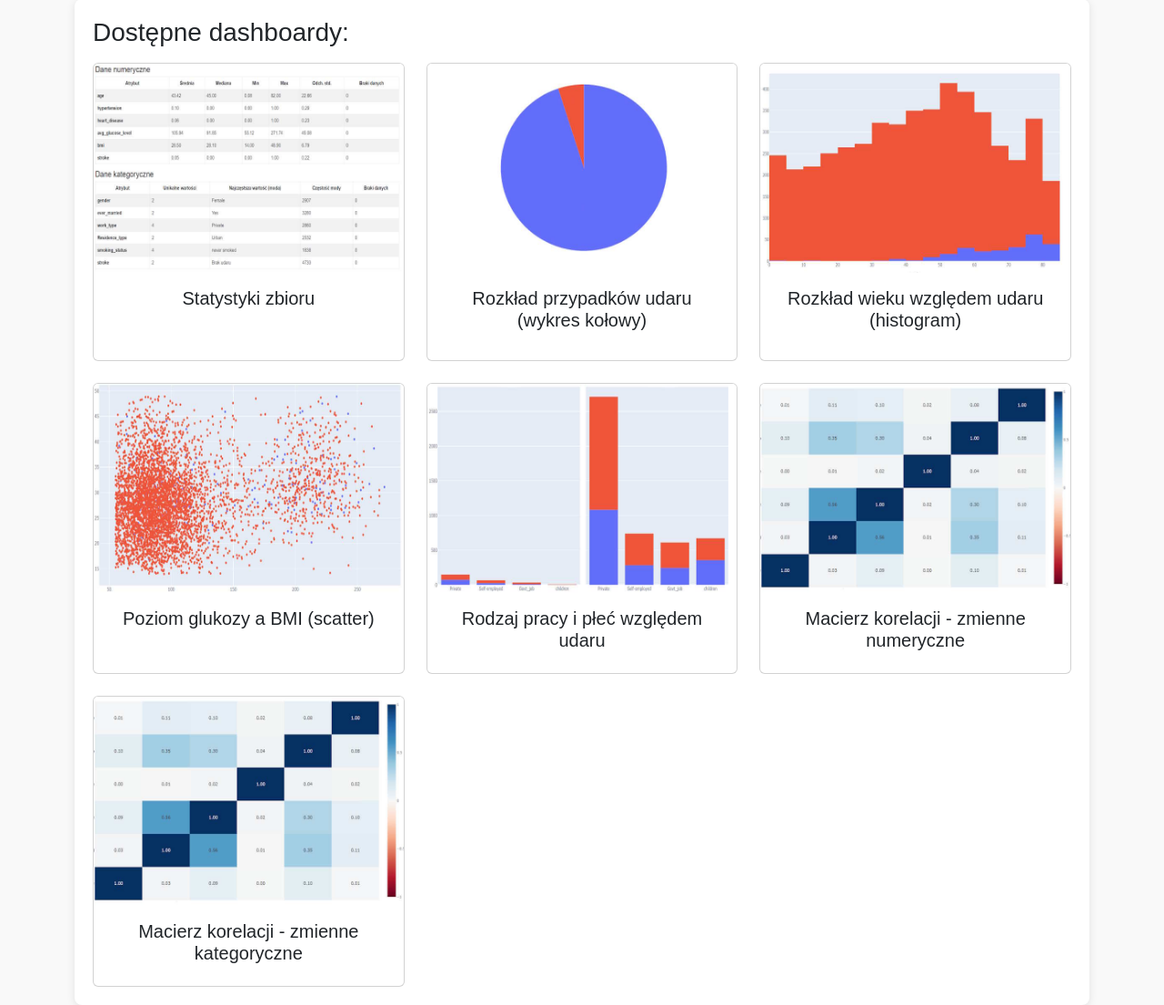
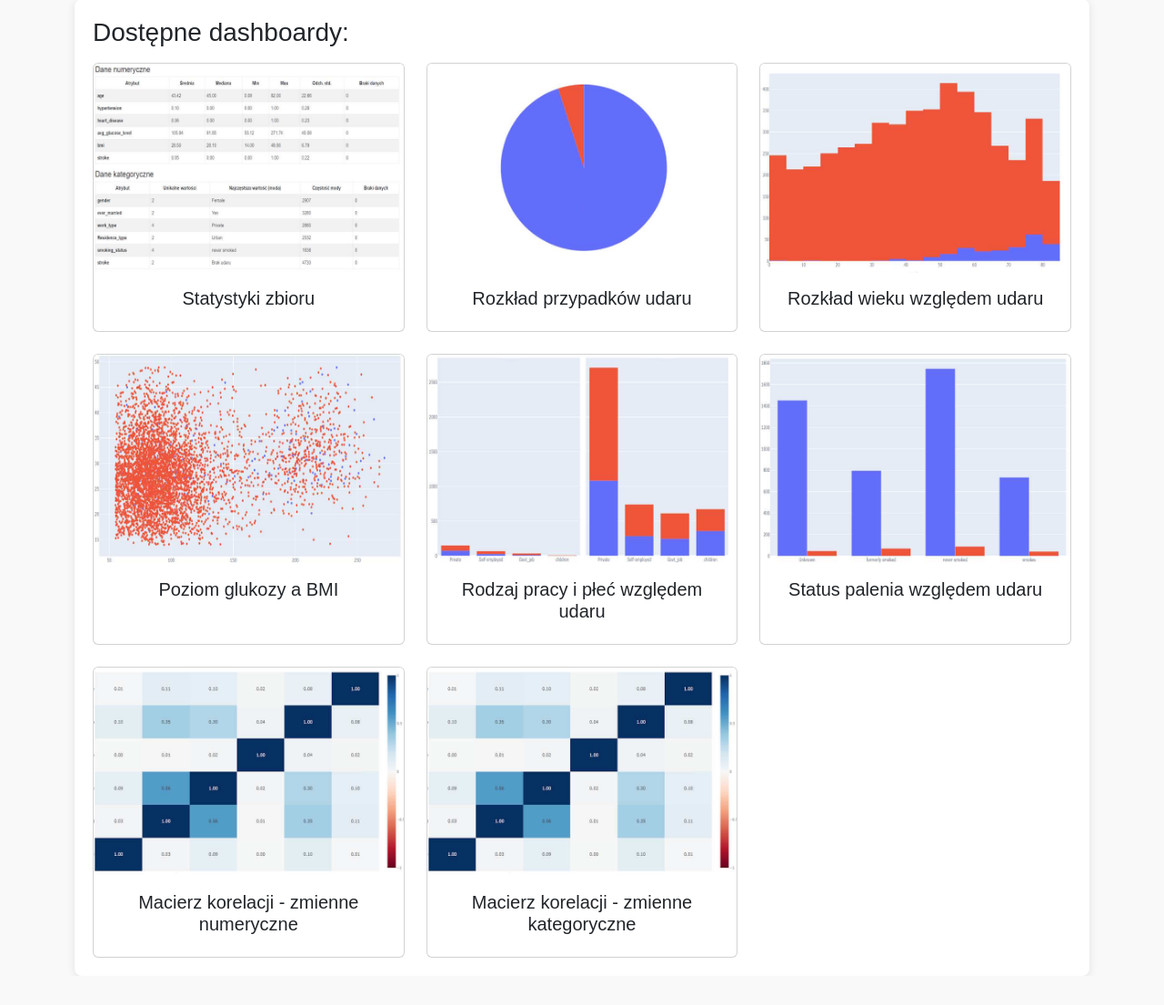
Before and after one commit to whatepa/wd-projekt, a Flask app: page / in a window 1280 px wide. Shown: the part 97-1202 px from the top of the page at 91% size. After the commit the page ends 1150 px from the top, so only its background shows below. Run offline with Flask 3, Linux system fonts and the light colour scheme.

Commit message:
added smoking barplot

```diff
--- a/app.py
+++ b/app.py
@@ -98,6 +98,16 @@ def dashboard_work():
     graph_html = fig.to_html(full_html=False)
     return render_template('dashboard_work.html', graph_html=graph_html)
 
+@app.route('/dashboard_smoking')
+def dashboard_boxplot():
+    fig = px.bar(df_mapped.groupby(['smoking_status', 'stroke']).size().reset_index(name='count'),
+              x="smoking_status", y="count", color="stroke", barmode="group", height=650,
+              title="Status palenia a wystąpienie udaru",
+              labels={"stroke": "Udar"})
+
+    graph_html = fig.to_html(full_html=False)
+    return render_template('dashboard_smoking.html', graph_html=graph_html)
+
 @app.route('/dashboard_cm')
 def dashboard_cm():
     numeric_df = df.select_dtypes(include=['number'])
--- a/templates/index.html
+++ b/templates/index.html
@@ -49,10 +49,7 @@
                   alt="Wykres kołowy przedstawiający rozkład przypadków udaru"
                 />
                 <div class="card-body">
-                  <h5 class="card-title text-center">
-                    Rozkład przypadków udaru
-                    <p>(wykres kołowy)</p>
-                  </h5>
+                  <h5 class="card-title text-center">Rozkład przypadków udaru</h5>
                 </div>
               </a>
             </div>
@@ -66,7 +63,7 @@
                   alt="Histogram przedstawiający rozkład wieku względem udaru"
                 />
                 <div class="card-body">
-                  <h5 class="card-title text-center">Rozkład wieku względem udaru (histogram)</h5>
+                  <h5 class="card-title text-center">Rozkład wieku względem udaru</h5>
                 </div>
               </a>
             </div>
@@ -80,7 +77,7 @@
                   alt="Wykres punktowy poziomu glukozy a BMI"
                 />
                 <div class="card-body">
-                  <h5 class="card-title text-center">Poziom glukozy a BMI (scatter)</h5>
+                  <h5 class="card-title text-center">Poziom glukozy a BMI</h5>
                 </div>
               </a>
             </div>
@@ -101,9 +98,23 @@
           </div>
           <div class="col">
             <div class="card h-100">
+              <a href="/dashboard_smoking" class="text-decoration-none text-dark">
+                <img
+                  src="{{ url_for('static', filename='images/6.jpg') }}"
+                  class="card-img-top"
+                  alt="Wykres zależności rodzaju pracy i płci względem udaru"
+                />
+                <div class="card-body">
+                  <h5 class="card-title text-center">Status palenia względem udaru</h5>
+                </div>
+              </a>
+            </div>
+          </div>
+          <div class="col">
+            <div class="card h-100">
               <a href="/dashboard_cm" class="text-decoration-none text-dark">
                 <img
-                  src="{{ url_for('static', filename='images/6.jpg') }}"
+                  src="{{ url_for('static', filename='images/8.jpg') }}"
                   class="card-img-top"
                   alt="Macierz korelacji dla zmiennych numerycznych"
                 />
@@ -117,7 +128,7 @@
             <div class="card h-100">
               <a href="/dashboard_categorical" class="text-decoration-none text-dark">
                 <img
-                  src="{{ url_for('static', filename='images/6.jpg') }}"
+                  src="{{ url_for('static', filename='images/8.jpg') }}"
                   class="card-img-top"
                   alt="Macierz korelacji dla zmiennych kategorycznych"
                 />
```
Also changed, not shown: templates/dashboard_smoking.html (added, +20 -0 lines), static/images/6.jpg, static/images/8.jpg (added).
